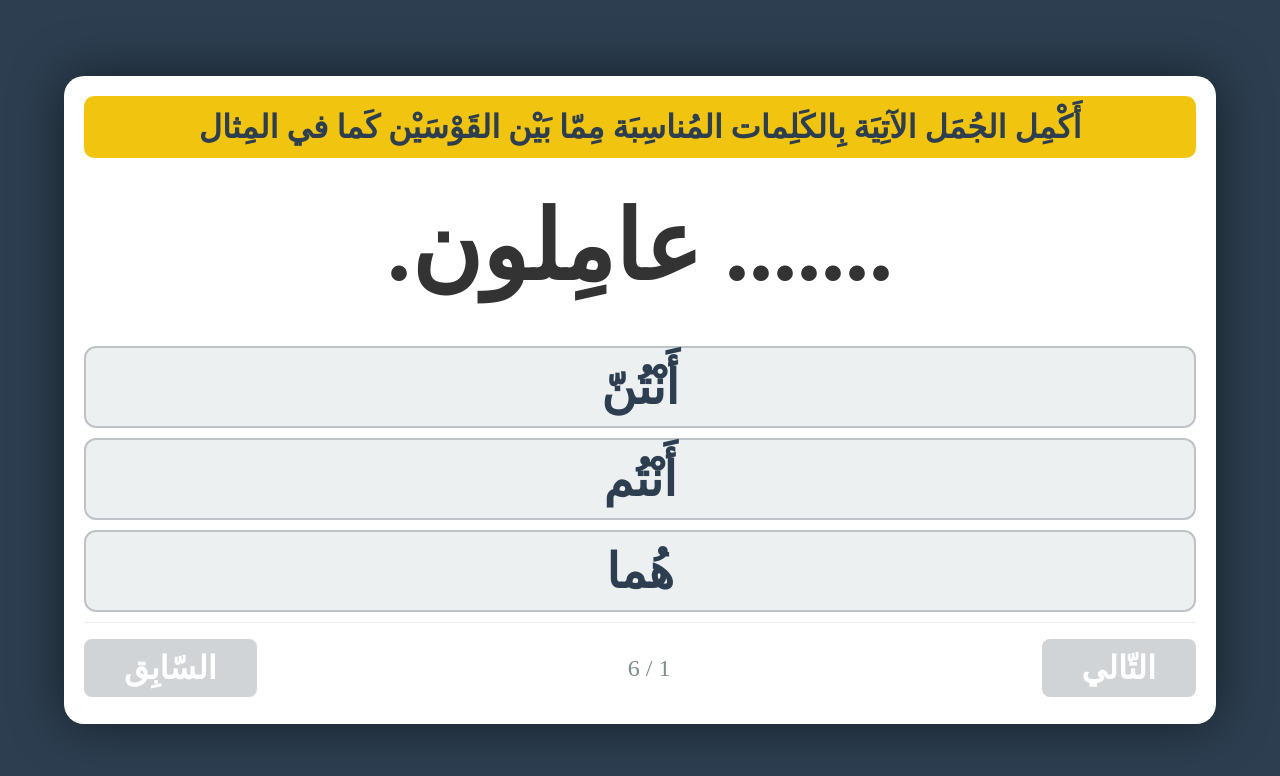
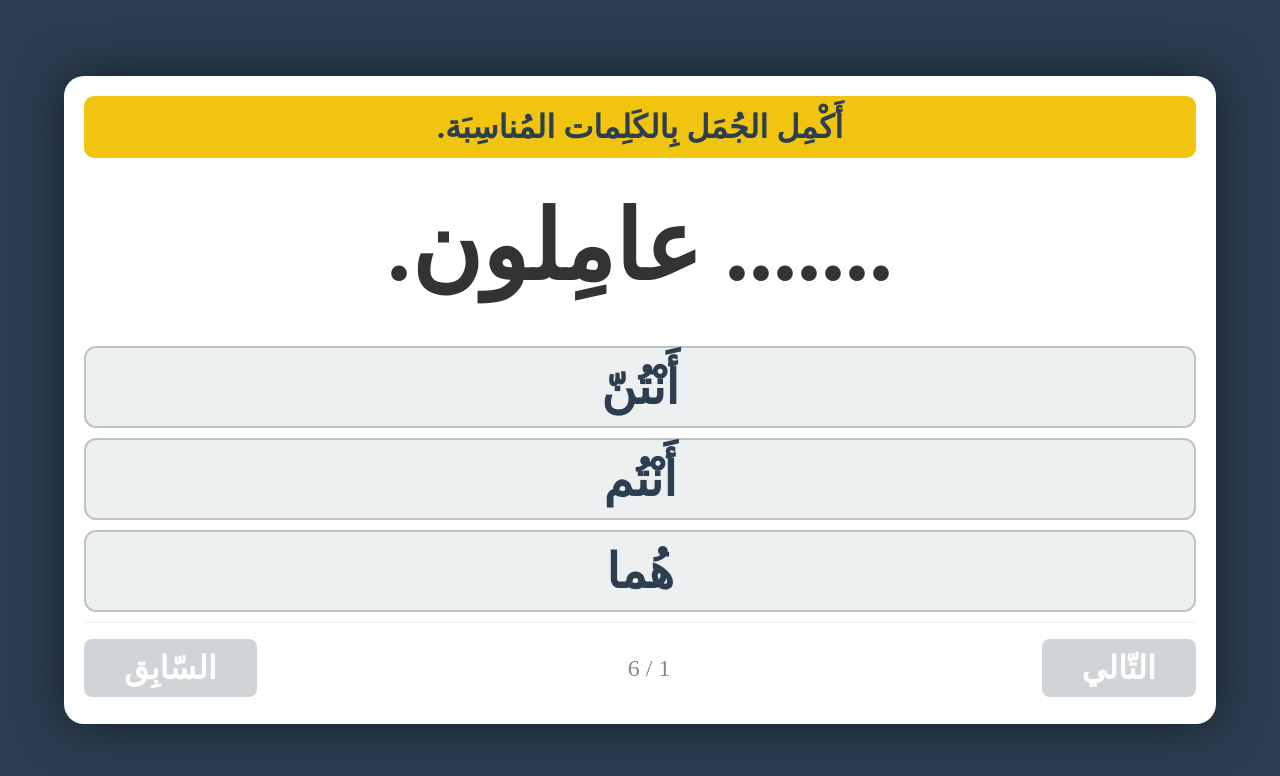
Before and after one commit to gdmrbg7541/sayfa18, a plain HTML site: page index.html in a window 1280 px wide. Drawn offline with Linux system fonts and the light colour scheme; a web font is replaced by a local one.

Commit message:
Add files via upload

```diff
--- a/index.html
+++ b/index.html
@@ -207,7 +207,7 @@
 
     <div class="game-container" id="quiz-box">
         <div class="header-instruction">
-            أَكْمِل الجُمَل الآتِيَة بِالكَلِمات المُناسِبَة مِمّا بَيْن القَوْسَيْن كَما في المِثال
+          أَكْمِل الجُمَل بِالكَلِمات المُناسِبَة.
         </div>
 
         <div class="question-area" id="question-text"></div>
```
